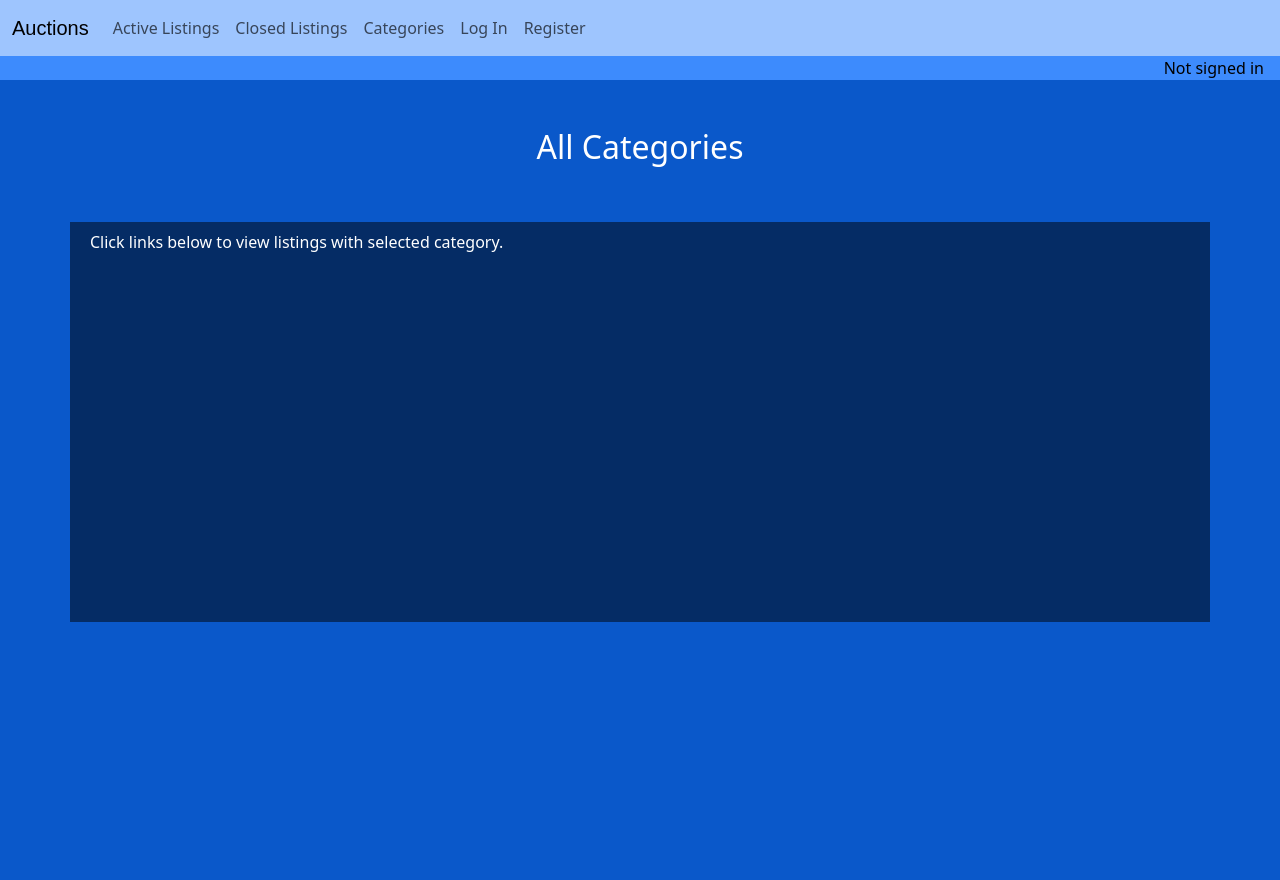
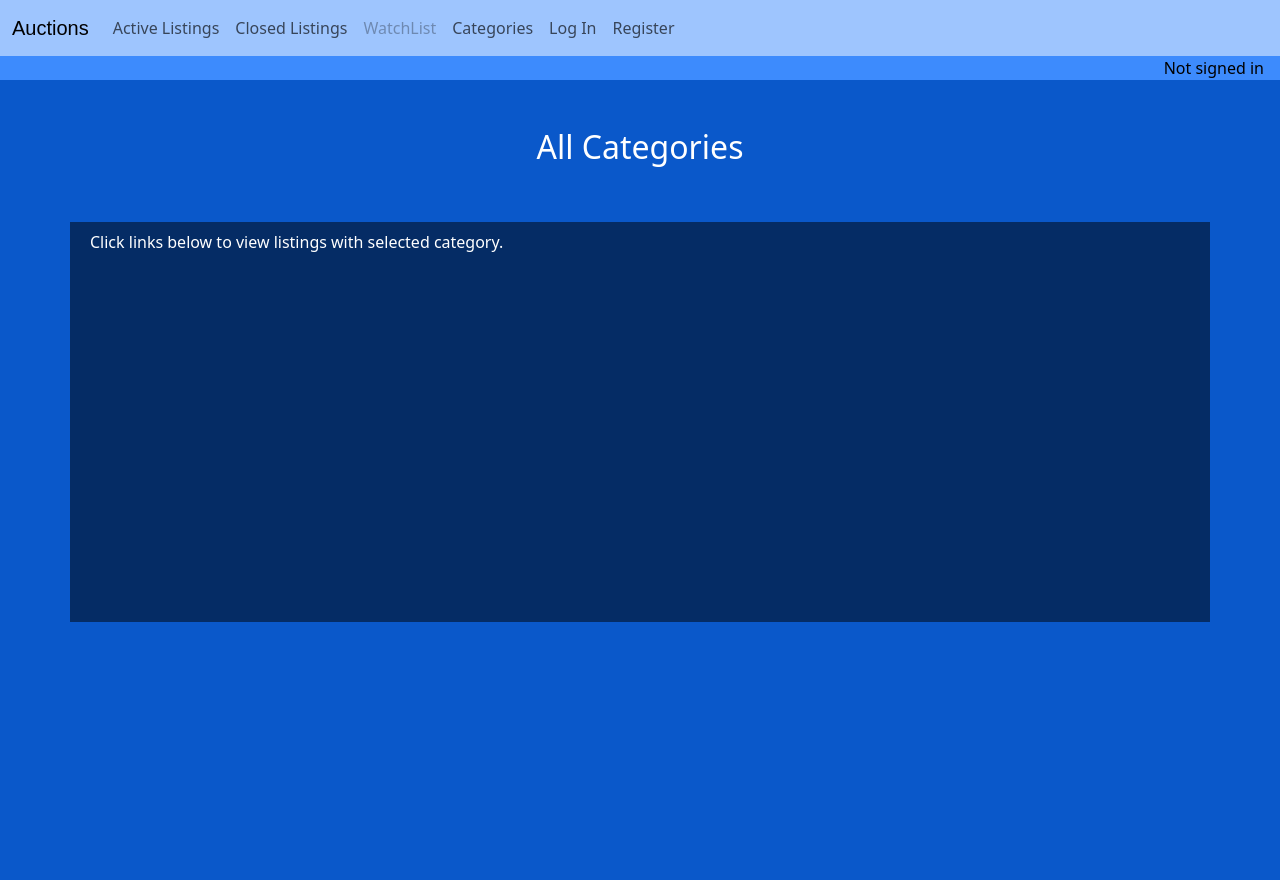
Before and after one commit to new-3/cs50-commerce2, a Django app: page /category in a window 1280 px wide. Run offline with Django 3.2, Linux system fonts and the light colour scheme; data that the repository does not hold is empty; parts of the project's set-up code (start-up, migrations or seed data) failed here and were passed over.

Commit message:
FEAT/FIX: Watchlist - Deleted Watchlist models, inserted into Listing's field (former one was wrong) - Added Watchlist Page (basic informations)

```diff
--- a/auctions/admin.py
+++ b/auctions/admin.py
@@ -1,5 +1,5 @@
 from django.contrib import admin
-from .models import User, Category, Listing, Bid, Comment, WatchList
+from .models import User, Category, Listing, Bid, Comment
 
 # Register your models here.
 
@@ -8,4 +8,3 @@ admin.site.register(Category)
 admin.site.register(Listing)
 admin.site.register(Bid)
 admin.site.register(Comment)
-admin.site.register(WatchList)
--- a/auctions/templates/auctions/layout.html
+++ b/auctions/templates/auctions/layout.html
@@ -23,6 +23,14 @@
             <div class="navbar-nav">
               <a class="nav-link" href="{% url 'index' %}?status=A">Active Listings</a>
               <a class="nav-link" href="{% url 'index' %}?status=C">Closed Listings</a>
+              <!-- WatchList -->
+              {% if user.is_authenticated %}
+              <a class="nav-link" href="{% url 'watchlist' %}">WatchList</a>
+              {% else %}
+              <a class="nav-link disabled" href="{% url 'watchlist' %}"
+              data-toggle="tooltip" data-placement="bottom" title="Tooltip on bottom">WatchList</a>
+              {% endif %}
+              <!-- Watchlist End-->
               <a class="nav-link" href="{% url 'category' %}">Categories</a>
               {% if user.is_authenticated %}
               <a class="nav-link" href="{% url 'create' %}">Create Listing</a>
--- a/auctions/urls.py
+++ b/auctions/urls.py
@@ -10,5 +10,7 @@ urlpatterns = [
     path("create", views.create, name="create"),
     path("listing", views.listing, name="listing"),
     path("category", views.category, name="category"),
-    path("bid", views.bid, name="bid")
+    path("bid", views.bid, name="bid"),
+    path("watch_toggle", views.watchlist_toggle, name="watch"),
+    path("watchlist", views.watchlist_view, name="watchlist"),
 ]
--- a/auctions/views.py
+++ b/auctions/views.py
@@ -196,3 +196,24 @@ def bid(request):
         messages.success(request, "Your bid was accepted!")
 
     return HttpResponseRedirect(reverse("listing") + f"?id={listing_id}")
+
+@login_required
+def watchlist_view(request):
+
+    return render(request, "auctions/watchlist.html", {
+        "watchlists": request.user.watchlists.all(),
+        "count": request.user.watchlists.count()
+    })
+
+@login_required
+def watchlist_toggle(request):
+    if request.method == "POST":
+        print("Watchlist Toggle Request")
+        user = request.user
+        id = request.POST["id"]
+        listing = Listing.objects.get(pk=id)
+        print(f"add {listing}to watchlist to {user}")
+        user.watchlists.add(listing)
+
+
+    return HttpResponseRedirect(reverse("listing") + f"?id={listing.id}")
```
Also changed, not shown: auctions/models.py (+6 -5 lines), auctions/templates/auctions/listing.html (+10 -3 lines), auctions/templates/auctions/watchlist.html (added, +12 -0 lines), auctions/migrations/0008_listing_watchers_delete_watchlist.py (added).
